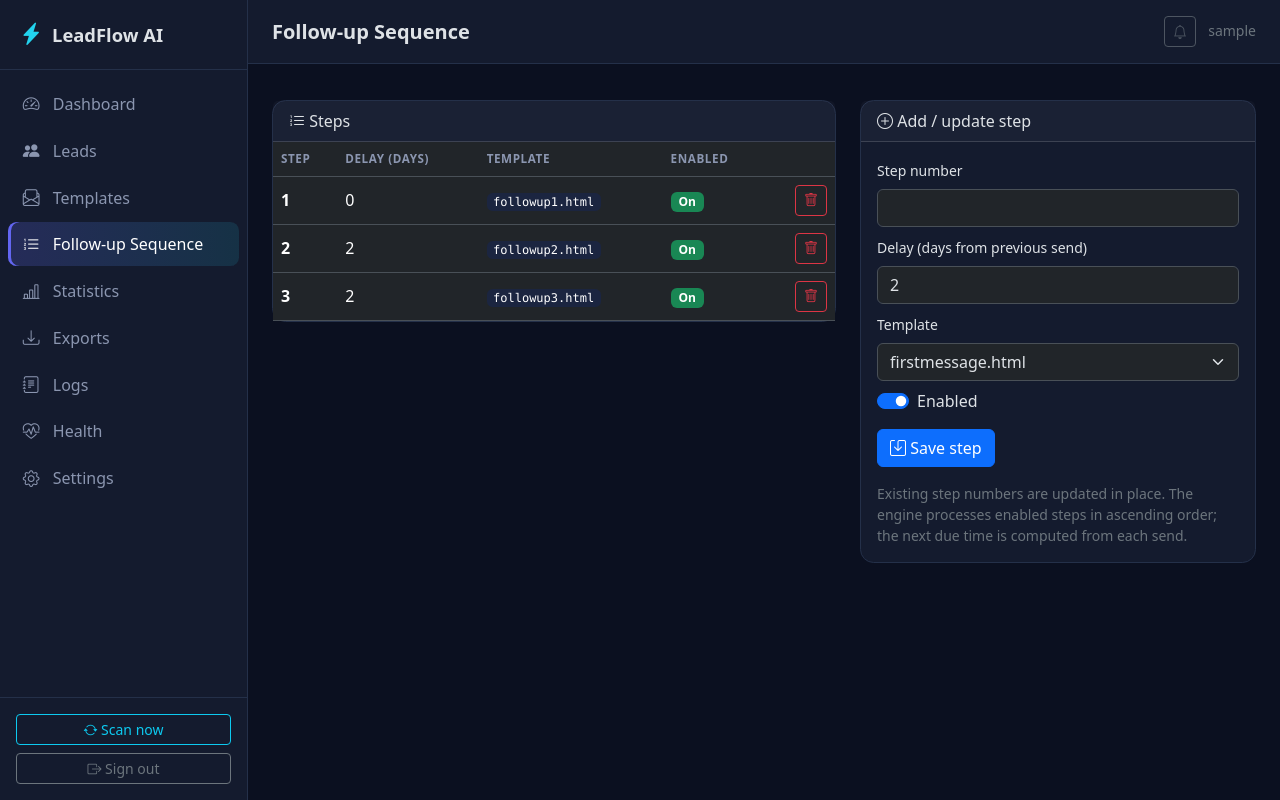
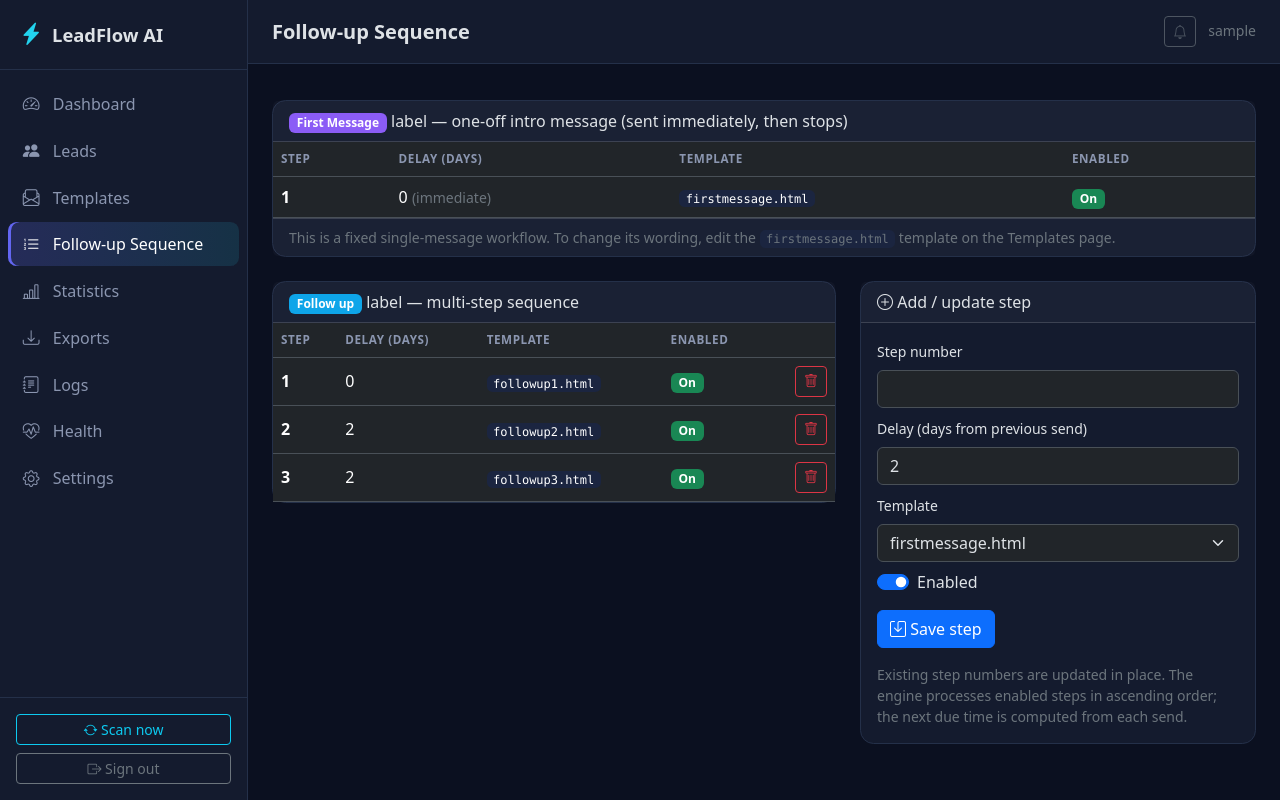
Before and after one commit to amanda575/LeadFlow-AI, a Flask app: page /sequence in a window 1280 px wide. Run offline with Flask 3, Linux system fonts and the light colour scheme; the visitor is signed in with stand-in values (Sample User, id 1); data comes from the database, SQL or seed files in the repository.

Commit message:
Dashboard: show/filter leads by campaign; First Message on sequence page
Co-Authored-By: Claude Opus 4.8 <noreply@anthropic.com>

```diff
--- a/dashboard.py
+++ b/dashboard.py
@@ -189,6 +189,14 @@ def _human_dt(value) -> str:
     return local.strftime("%b %d, %Y · %I:%M %p").replace(" 0", " ") + (f" {abbr}" if abbr else "")
 
 
+_CAMPAIGN_NAMES = {"followup": "Follow up", "first_message": "First Message"}
+
+
+def _campaign_name(value) -> str:
+    """Human label for a campaign id (e.g. 'first_message' -> 'First Message')."""
+    return _CAMPAIGN_NAMES.get(value or "followup", value or "—")
+
+
 def create_app(scheduler_ref=None) -> Flask:
     app = Flask(
         __name__,
@@ -206,6 +214,7 @@ def create_app(scheduler_ref=None) -> Flask:
     )
     csrf.init_app(app)
     app.jinja_env.filters["human"] = _human_dt
+    app.jinja_env.filters["campaign_name"] = _campaign_name
 
     if scheduler_ref is not None:
         health_monitor.bind_scheduler(scheduler_ref)
@@ -323,11 +332,14 @@ def _register_pages(app: Flask, scheduler_ref) -> None:
         per_page = min(100, max(5, request.args.get("per_page", 25, type=int)))
         query_text = (request.args.get("q") or "").strip()
         status_filter = request.args.get("status") or ""
+        campaign_filter = request.args.get("campaign") or ""
         sort = request.args.get("sort", "updated_at")
         direction = request.args.get("dir", "desc")
 
         with session_scope() as s:
             query = s.query(Lead)
+            if campaign_filter:
+                query = query.filter(Lead.campaign == campaign_filter)
             if query_text:
                 like = f"%{query_text}%"
                 query = query.filter(
@@ -372,9 +384,11 @@ def _register_pages(app: Flask, scheduler_ref) -> None:
             total=total,
             q=query_text,
             status=status_filter,
+            campaign=campaign_filter,
             sort=sort,
             dir=direction,
             statuses=[s.value for s in LeadStatus],
+            campaigns=[("followup", "Follow up"), ("first_message", "First Message")],
             active="leads",
         )
 
@@ -433,7 +447,18 @@ def _register_pages(app: Flask, scheduler_ref) -> None:
             )
             data = [st.to_dict() for st in steps]
             names = [t.name for t in s.query(Template).order_by(Template.name).all()]
-        return render_template("sequence.html", steps=data, template_names=names, active="sequence")
+        # The First Message campaign is code-defined (one immediate message).
+        from services import _FIRST_MESSAGE_STEPS
+
+        first_message_steps = [
+            {"step_number": st.step_number, "delay_days": st.delay_days,
+             "template_name": st.template_name, "enabled": st.enabled}
+            for st in _FIRST_MESSAGE_STEPS
+        ]
+        return render_template(
+            "sequence.html", steps=data, template_names=names,
+            first_message_steps=first_message_steps, active="sequence",
+        )
 
     @app.route("/settings")
     @login_required
--- a/templates/dashboard/sequence.html
+++ b/templates/dashboard/sequence.html
@@ -2,10 +2,39 @@
 {% block title %}Follow-up Sequence{% endblock %}
 {% block heading %}Follow-up Sequence{% endblock %}
 {% block content %}
+<div class="card mb-4">
+  <div class="card-header">
+    <span class="badge" style="background:#8b5cf6">First Message</span>
+    label — one-off intro message (sent immediately, then stops)
+  </div>
+  <div class="card-body p-0">
+    <table class="table mb-0">
+      <thead><tr><th>Step</th><th>Delay (days)</th><th>Template</th><th>Enabled</th></tr></thead>
+      <tbody>
+        {% for st in first_message_steps %}
+        <tr>
+          <td><strong>{{ st.step_number }}</strong></td>
+          <td>{{ st.delay_days }} <span class="text-secondary small">(immediate)</span></td>
+          <td><span class="code-pill">{{ st.template_name }}</span></td>
+          <td><span class="badge bg-success">On</span></td>
+        </tr>
+        {% endfor %}
+      </tbody>
+    </table>
+  </div>
+  <div class="card-footer small text-secondary">
+    This is a fixed single-message workflow. To change its wording, edit the
+    <span class="code-pill">firstmessage.html</span> template on the Templates page.
+  </div>
+</div>
+
 <div class="row g-4">
   <div class="col-lg-7">
     <div class="card">
-      <div class="card-header"><i class="bi bi-list-ol"></i> Steps</div>
+      <div class="card-header">
+        <span class="badge" style="background:#0ea5e9">Follow up</span>
+        label — multi-step sequence
+      </div>
       <div class="card-body p-0">
         <table class="table mb-0">
           <thead><tr><th>Step</th><th>Delay (days)</th><th>Template</th><th>Enabled</th><th></th></tr></thead>
```
Also changed, not shown: templates/dashboard/lead_detail.html (+8 -0 lines), templates/dashboard/leads.html (+22 -7 lines).
